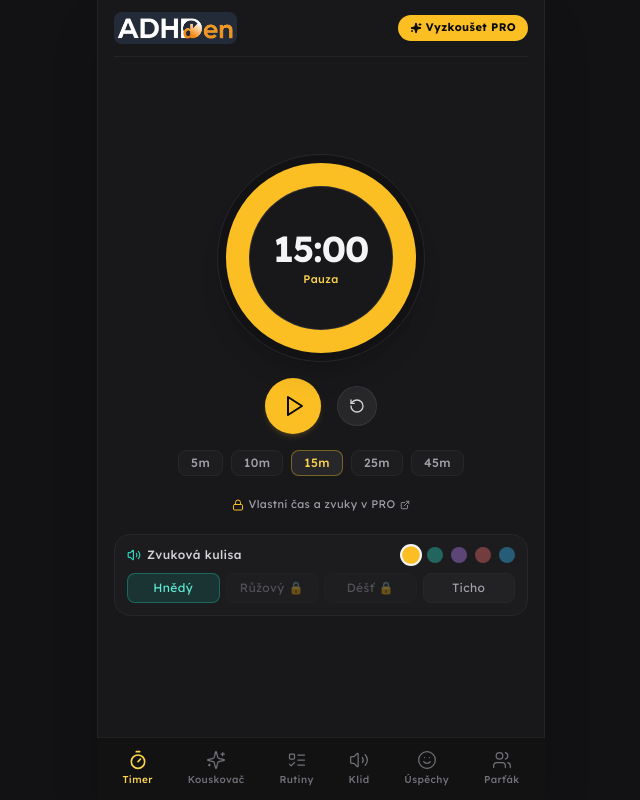
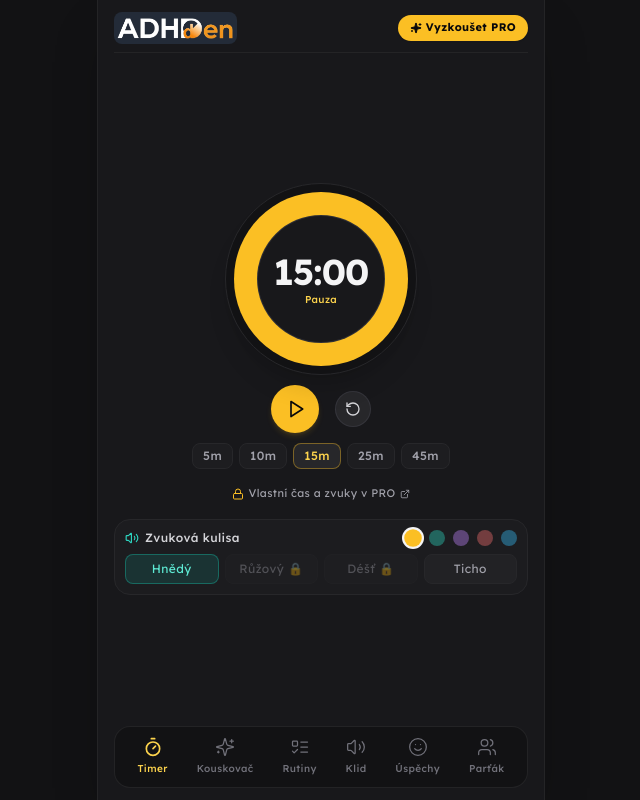
Before and after one commit to onlinejitka/ADHden, a Next.js app: page /app in a window 1280 px wide. Shown: the whole page, without its empty margins (319-959 px from the left). Built offline with nearby package versions, Linux system fonts and the light colour scheme.

Commit message:
Update page.tsx

```diff
--- a/app/app/page.tsx
+++ b/app/app/page.tsx
@@ -628,15 +628,15 @@ export default function ADHDApp() {
   };
 
   return (
-    <div className="w-full min-h-[100dvh] bg-[#121214] text-zinc-200 flex justify-center tracking-wide font-sans leading-relaxed">
+    <div className="w-full h-[100dvh] bg-[#121214] text-zinc-200 flex justify-center tracking-wide font-sans leading-relaxed overflow-hidden">
       {/* Hlavní kontejner aplikace */}
-      <div className="w-full max-w-md min-h-[100dvh] flex flex-col bg-[#18181b] border-x border-zinc-800/80 shadow-2xl relative pb-20 px-4 pt-3">
+      <div className="w-full max-w-md h-full flex flex-col justify-between bg-[#18181b] border-x border-zinc-800/80 shadow-2xl relative px-4 pt-3 pb-3 overflow-hidden">
         {/* Skryté přehrávače */}
         <audio ref={audioPlayerRef} className="hidden" />
         <audio ref={bodyDoublingAudioRef} className="hidden" />
 
         {/* HLAVIČKA APLIKACE */}
-        <header className="flex items-center justify-between pb-3 border-b border-zinc-800/80 flex-shrink-0">
+        <header className="flex items-center justify-between pb-2 border-b border-zinc-800/80 flex-shrink-0">
           <Link href="/" className="flex items-center group">
             <img
               src="/ADHden%20logo.jpg"
@@ -664,25 +664,25 @@ export default function ADHDApp() {
         </header>
 
         {/* HLAVNÍ OBSAH */}
-        <main className="flex-1 flex flex-col pt-2 pb-4">
+        <main className="flex-1 flex flex-col justify-center min-h-0 overflow-hidden py-1">
           {/* ========================================================= */}
-          {/* TAB 1: TIME TIMER (KOMPAKTNÍ & NATIVNÍ VZHLED) */}
+          {/* TAB 1: TIME TIMER (ČISTÝ VZHLED BEZ POSUVNÍKU) */}
           {/* ========================================================= */}
           {activeTab === "timer" && (
-            <div className="flex-1 flex flex-col items-center justify-center gap-3.5 sm:gap-4 my-auto">
+            <div className="flex flex-col items-center justify-center gap-2.5 my-auto">
               {/* Vizuální ciferník */}
-              <div className="relative w-48 h-48 sm:w-52 sm:h-52 rounded-full flex items-center justify-center p-2 bg-[#121214] border border-zinc-800 shadow-xl flex-shrink-0">
+              <div className="relative w-44 h-44 sm:w-48 sm:h-48 rounded-full flex items-center justify-center p-2 bg-[#121214] border border-zinc-800 shadow-xl flex-shrink-0">
                 <div
                   className="w-full h-full rounded-full transition-all duration-1000 ease-linear flex items-center justify-center relative overflow-hidden"
                   style={{
                     background: `conic-gradient(${timerColor} ${pieDegrees}deg, #27272a 0deg)`,
                   }}
                 >
-                  <div className="w-32 h-32 sm:w-36 sm:h-36 rounded-full bg-[#18181b] border border-zinc-700/60 flex flex-col items-center justify-center z-10 text-center px-2">
+                  <div className="w-28 h-28 sm:w-32 sm:h-32 rounded-full bg-[#18181b] border border-zinc-700/60 flex flex-col items-center justify-center z-10 text-center px-2">
                     <span className="text-3xl sm:text-4xl font-extrabold tracking-tight text-zinc-100">
                       {formatTime(secondsLeft)}
                     </span>
-                    <span className="text-[10px] sm:text-[11px] text-amber-300 font-medium mt-1 leading-tight">
+                    <span className="text-[10px] text-amber-300 font-medium mt-0.5 leading-tight">
                       {isTimerRunning ? "✨ Vnímej přítomnost" : "Pauza"}
                     </span>
                   </div>
@@ -693,24 +693,24 @@ export default function ADHDApp() {
               <div className="flex items-center gap-4 flex-shrink-0">
                 <button
                   onClick={toggleTimer}
-                  className="w-13 h-13 sm:w-14 sm:h-14 p-3.5 rounded-full bg-amber-400 hover:bg-amber-300 text-zinc-950 font-bold flex items-center justify-center transition active:scale-95 shadow-md shadow-amber-400/15"
+                  className="w-12 h-12 rounded-full bg-amber-400 hover:bg-amber-300 text-zinc-950 font-bold flex items-center justify-center transition active:scale-95 shadow-md shadow-amber-400/15"
                 >
                   {isTimerRunning ? (
-                    <Pause className="w-6 h-6" strokeWidth={2} />
+                    <Pause className="w-5 h-5" strokeWidth={2} />
                   ) : (
-                    <Play className="w-6 h-6 ml-0.5" strokeWidth={2} />
+                    <Play className="w-5 h-5 ml-0.5" strokeWidth={2} />
                   )}
                 </button>
                 <button
                   onClick={() => resetTimer()}
-                  className="w-10 h-10 rounded-full bg-zinc-800 hover:bg-zinc-700 text-zinc-300 flex items-center justify-center active:scale-95 transition border border-zinc-700/60"
+                  className="w-9 h-9 rounded-full bg-zinc-800 hover:bg-zinc-700 text-zinc-300 flex items-center justify-center active:scale-95 transition border border-zinc-700/60"
                 >
                   <RotateCcw className="w-4 h-4" strokeWidth={2} />
                 </button>
               </div>
 
               {/* Rychlé předvolby */}
-              <div className="flex gap-1.5 sm:gap-2 flex-shrink-0">
+              <div className="flex gap-1.5 flex-shrink-0">
                 {[5, 10, 15, 25, 45].map((mins) => (
                   <button
                     key={mins}
@@ -718,7 +718,7 @@ export default function ADHDApp() {
                       setTimerMinutes(mins);
                       resetTimer(mins);
                     }}
-                    className={`px-3 py-1 rounded-lg text-xs font-medium transition ${
+                    className={`px-2.5 py-1 rounded-lg text-xs font-medium transition ${
                       timerMinutes === mins
                         ? "bg-zinc-800 text-amber-300 border border-amber-400/40"
                         : "bg-zinc-800/40 text-zinc-400 border border-zinc-800 hover:bg-zinc-800"
@@ -732,7 +732,7 @@ export default function ADHDApp() {
               {/* Vlastní čas */}
               <div className="flex-shrink-0">
                 {isPro ? (
-                  <div className="flex items-center gap-2 bg-zinc-800/40 border border-zinc-800 rounded-xl px-3 py-1">
+                  <div className="flex items-center gap-2 bg-zinc-800/40 border border-zinc-800 rounded-xl px-3 py-0.5">
                     <span className="text-xs text-amber-300 font-medium whitespace-nowrap">
                       ★ Vlastní (min):
                     </span>
@@ -743,7 +743,7 @@ export default function ADHDApp() {
                       value={customTimeMinutes}
                       onChange={(e) => setCustomTimeMinutes(e.target.value)}
                       placeholder="8"
-                      className="w-12 bg-[#121214] border border-zinc-700 rounded px-2 py-0.5 text-xs text-amber-300 text-center focus:outline-none"
+                      className="w-12 bg-[#121214] border border-zinc-700 rounded px-1.5 py-0.5 text-xs text-amber-300 text-center focus:outline-none"
                     />
                     <button
                       onClick={setCustomMinutesHandler}
@@ -754,7 +754,7 @@ export default function ADHDApp() {
                     </button>
                   </div>
                 ) : (
-                  <div className="text-center">
+                  <div className="text-center py-0.5">
                     <a
                       href={stripeProUrl}
                       target="_blank"
@@ -770,7 +770,7 @@ export default function ADHDApp() {
               </div>
 
               {/* Zvuková kulisa & Barvy */}
-              <div className="w-full bg-zinc-800/30 border border-zinc-800 rounded-2xl p-3 space-y-2.5 flex-shrink-0">
+              <div className="w-full bg-zinc-800/30 border border-zinc-800 rounded-2xl p-2.5 space-y-2 flex-shrink-0">
                 <div className="flex items-center justify-between text-xs font-medium text-zinc-300">
                   <span className="flex items-center gap-1.5">
                     <Volume2 className="w-3.5 h-3.5 text-teal-400" /> Zvuková kulisa
@@ -853,26 +853,23 @@ export default function ADHDApp() {
           {/* TAB 2: KOUSKOVAČ ÚKOLŮ */}
           {/* ========================================================= */}
           {activeTab === "kouskovac" && (
-            <div className="space-y-4 py-1">
+            <div className="h-full overflow-y-auto no-scrollbar space-y-3 py-1">
               <div className="bg-zinc-800/30 border border-zinc-800 rounded-2xl p-4 space-y-3">
                 <h2 className="text-sm font-semibold text-purple-300 flex items-center gap-2">
                   <Sparkles className="w-4 h-4 text-purple-400" />
                   Kouskovač velkých úkolů
                 </h2>
-                <p className="text-xs text-zinc-400 leading-relaxed">
-                  Rozpad velkého úkolu na malé zvládnutelné kroky bez paralýzy.
-                </p>
 
                 <textarea
                   value={rawTask}
                   onChange={(e) => setRawTask(e.target.value)}
                   placeholder="Napište úkol (např. Uklidit pracovní stůl)..."
-                  rows={3}
-                  className="w-full bg-[#121214] border border-zinc-700/80 rounded-xl p-3 text-xs text-zinc-100 placeholder-zinc-500 focus:outline-none focus:border-purple-400 resize-none"
+                  rows={2}
+                  className="w-full bg-[#121214] border border-zinc-700/80 rounded-xl p-2.5 text-xs text-zinc-100 placeholder-zinc-500 focus:outline-none focus:border-purple-400 resize-none"
                 />
 
                 {errorMessage && (
-                  <div className="p-2.5 bg-rose-500/10 border border-rose-500/20 rounded-xl text-xs text-rose-300">
+                  <div className="p-2 bg-rose-500/10 border border-rose-500/20 rounded-xl text-xs text-rose-300">
                     {errorMessage}
                   </div>
                 )}
@@ -883,7 +880,7 @@ export default function ADHDApp() {
                     <select
                       value={customStepCount}
                       onChange={(e) => setCustomStepCount(Number(e.target.value))}
-                      className="bg-[#121214] border border-zinc-700 rounded-lg px-2.5 py-1 text-xs text-purple-300"
+                      className="bg-[#121214] border border-zinc-700 rounded-lg px-2 py-1 text-xs text-purple-300"
                     >
                       <option value={3}>3 kroky</option>
                       <option value={5}>5 kroků</option>
@@ -893,7 +890,7 @@ export default function ADHDApp() {
                   <button
                     onClick={() => handleBreakdown(customStepCount)}
                     disabled={isLoadingSteps || !rawTask.trim()}
-                    className="bg-purple-400 hover:bg-purple-300 disabled:opacity-40 text-zinc-950 font-bold px-4 py-2 rounded-xl text-xs transition"
+                    className="bg-purple-400 hover:bg-purple-300 disabled:opacity-40 text-zinc-950 font-bold px-3.5 py-1.5 rounded-xl text-xs transition"
                   >
                     {isLoadingSteps ? "Rozkládám..." : "Rozkouskovat"}
                   </button>
@@ -932,14 +929,14 @@ export default function ADHDApp() {
           {/* TAB 3: RUTINY */}
           {/* ========================================================= */}
           {activeTab === "rutiny" && (
-            <div className="space-y-3.5 py-1">
+            <div className="h-full overflow-y-auto no-scrollbar space-y-3 py-1">
               <div className="flex bg-zinc-800/60 p-1 rounded-xl border border-zinc-800">
                 <button
                   onClick={() => {
                     setRoutineAudience("adults");
                     setActiveSectionId("ad-morning");
                   }}
-                  className={`flex-1 py-2 text-xs font-medium rounded-lg transition ${
+                  className={`flex-1 py-1.5 text-xs font-medium rounded-lg transition ${
                     routineAudience === "adults" ? "bg-zinc-700 text-amber-300" : "text-zinc-400"
                   }`}
                 >
@@ -950,11 +947,11 @@ export default function ADHDApp() {
                     setRoutineAudience("kids");
                     setActiveSectionId("kd-morning");
                   }}
-                  className={`flex-1 py-2 text-xs font-medium rounded-lg transition ${
+                  className={`flex-1 py-1.5 text-xs font-medium rounded-lg transition ${
                     routineAudience === "kids" ? "bg-zinc-700 text-teal-300" : "text-zinc-400"
                   }`}
                 >
-                  Pro děti (s ikonami)
+                  Pro děti
                 </button>
               </div>
 
@@ -966,11 +963,11 @@ export default function ADHDApp() {
                     className={`p-2.5 rounded-xl text-xs font-medium flex items-center gap-2 transition border ${
                       activeSectionId === sec.id
                         ? "bg-zinc-800 text-amber-300 border-amber-400/40"
-                        : "bg-zinc-800/30 text-zinc-400 border-zinc-800 hover:bg-zinc-800/60"
+                        : "bg-zinc-800/30 text-zinc-400 border-zinc-800"
                     }`}
                   >
                     <span className="text-sm">{sec.icon}</span>
-                    <span className="truncate">{sec.name}</span>
+                    <span className="truncate text-xs">{sec.name}</span>
                   </button>
                 ))}
               </div>
@@ -980,7 +977,7 @@ export default function ADHDApp() {
                   <div
                     key={item.id}
                     onClick={() => toggleRoutineItem(item.id)}
-                    className={`p-3.5 rounded-xl border transition-all cursor-pointer flex items-center justify-between ${
+                    className={`p-3 rounded-xl border transition cursor-pointer flex items-center justify-between ${
                       item.done
                         ? "bg-teal-950/20 border-teal-500/30 text-teal-300"
                         : "bg-zinc-800/40 border-zinc-800 text-zinc-200"
@@ -1009,7 +1006,7 @@ export default function ADHDApp() {
                       value={newRoutineText}
                       onChange={(e) => setNewRoutineText(e.target.value)}
                       placeholder="Přidat vlastní krok..."
-                      className="flex-1 bg-[#121214] border border-zinc-700/80 rounded-xl px-3 py-1.5 text-xs text-zinc-100"
+                      className="flex-1 bg-[#121214] border border-zinc-700 rounded-xl px-3 py-1.5 text-xs text-zinc-100"
                     />
                     <button
                       onClick={addCustomRoutineItem}
@@ -1032,14 +1029,7 @@ export default function ADHDApp() {
           {/* TAB 4: KLIDOVÁ ZÓNA */}
           {/* ========================================================= */}
           {activeTab === "klid" && (
-            <div className="space-y-3.5 py-1">
-              <div className="bg-zinc-800/30 border border-zinc-800 rounded-2xl p-3.5 space-y-1">
-                <h2 className="text-sm font-semibold text-teal-300 flex items-center gap-2">
-                  <Volume2 className="w-4 h-4 text-teal-400" /> Zklidnění & Senzorické zvuky
-                </h2>
-                <p className="text-xs text-zinc-400">Monotónní zvuky pro úlevu od přetížení smyslů.</p>
-              </div>
-
+            <div className="h-full overflow-y-auto no-scrollbar space-y-3 py-1">
               <div className="space-y-2">
                 {officialAudios.map((audio) => {
                   const isPlaying = activeAudioId === audio.id;
@@ -1047,11 +1037,11 @@ export default function ADHDApp() {
                     <div key={audio.id} className="p-3 bg-zinc-800/40 border border-zinc-800 rounded-xl flex items-center justify-between">
                       <div>
                         <div className="text-xs font-medium text-zinc-200">{audio.name}</div>
-                        <div className="text-[10px] text-teal-400/80 mt-0.5">{audio.desc}</div>
+                        <div className="text-[10px] text-teal-400/80">{audio.desc}</div>
                       </div>
                       <button
                         onClick={() => playAudioTrack(audio.id, audio.type, (audio as any).url)}
-                        className={`px-3 py-1.5 font-semibold rounded-lg text-xs flex items-center gap-1 transition ${
+                        className={`px-3 py-1 font-semibold rounded-lg text-xs flex items-center gap-1 transition ${
                           isPlaying ? "bg-teal-400 text-zinc-950" : "bg-zinc-700 text-zinc-200"
                         }`}
                       >
@@ -1106,9 +1096,9 @@ export default function ADHDApp() {
                   setActiveAudioId(null);
                   cancelKlidTimer();
                 }}
-                className="w-full py-2 bg-rose-500/10 hover:bg-rose-500/20 text-rose-300 border border-rose-500/20 rounded-xl text-xs font-medium flex items-center justify-center gap-1.5"
+                className="w-full py-2 bg-rose-500/10 hover:bg-rose-500/20 text-rose-300 border border-rose-500/20 rounded-xl text-xs font-medium flex items-center justify-center gap-2"
               >
-                <VolumeX className="w-3.5 h-3.5" /> Zastavit přehrávání
+                <VolumeX className="w-4 h-4" /> Zastavit přehrávání
               </button>
             </div>
           )}
@@ -1117,16 +1107,7 @@ export default function ADHDApp() {
           {/* TAB 5: DNEŠNÍ ÚSPĚCHY */}
           {/* ========================================================= */}
           {activeTab === "uspechy" && (
-            <div className="space-y-4 py-1">
-              <div className="bg-zinc-800/30 border border-zinc-800 rounded-2xl p-4 space-y-1">
-                <h2 className="text-sm font-semibold text-amber-300 flex items-center gap-2">
-                  <Heart className="w-4 h-4 text-amber-400" /> Dnešní laskavost k sobě
-                </h2>
-                <p className="text-xs text-zinc-400">
-                  Žádný tlak na výkon. Zaznamenejte si i ty nejmenší kroky, které jste dnes zvládli.
-                </p>
-              </div>
-
+            <div className="h-full overflow-y-auto no-scrollbar space-y-3 py-1">
               <div className="grid grid-cols-2 gap-2.5">
                 {[
                   { key: "water", label: "Dostatek vody", icon: "💧" },
@@ -1139,7 +1120,7 @@ export default function ADHDApp() {
                     <button
                       key={item.key}
                       onClick={() => toggleWin(item.key as keyof typeof wins)}
-                      className={`p-3.5 rounded-xl border flex flex-col items-center justify-center gap-2 transition active:scale-95 ${
+                      className={`p-3.5 rounded-2xl border flex flex-col items-center justify-center gap-2 transition active:scale-95 ${
                         isChecked
                           ? "bg-amber-400/10 border-amber-400/40 text-amber-300"
                           : "bg-zinc-800/30 border-zinc-800 text-zinc-400 hover:bg-zinc-800/60"
@@ -1159,7 +1140,7 @@ export default function ADHDApp() {
           {/* TAB 6: BODY DOUBLING */}
           {/* ========================================================= */}
           {activeTab === "bodydoubling" && (
-            <div className="space-y-3.5 py-1">
+            <div className="h-full overflow-y-auto no-scrollbar space-y-3 py-1">
               {activeSession ? (
                 <div className="bg-zinc-800/50 border border-teal-500/30 rounded-2xl p-4 text-center flex flex-col items-center space-y-4">
                   <div className="text-xs text-teal-300 font-semibold tracking-wider uppercase">
@@ -1190,7 +1171,7 @@ export default function ADHDApp() {
 
                   <p className="text-xs text-zinc-300 max-w-xs">{activeSession.desc}</p>
 
-                  <div className="flex items-center gap-2">
+                  <div className="flex items-center gap-2.5">
                     {activeSession.mediaUrl && activeSession.type === "audio" && (
                       <button
                         onClick={toggleSessionAudio}
@@ -1200,14 +1181,14 @@ export default function ADHDApp() {
                             : "bg-zinc-700 text-zinc-200"
                         }`}
                       >
-                        {isSessionAudioMuted ? <VolumeX className="w-3.5 h-3.5 text-amber-300" /> : <Volume2 className="w-3.5 h-3.5 text-teal-300" />}
+                        {isSessionAudioMuted ? <VolumeX className="w-4 h-4 text-amber-300" /> : <Volume2 className="w-4 h-4 text-teal-300" />}
                         {isSessionAudioMuted ? "Zapnout" : "Ztlumit"}
                       </button>
                     )}
 
                     <button
                       onClick={endSession}
-                      className="px-4 py-1.5 bg-zinc-700 hover:bg-zinc-600 rounded-xl text-xs text-zinc-300 font-medium"
+                      className="px-4 py-1.5 bg-zinc-700 hover:bg-zinc-600 rounded-xl text-xs text-zinc-300 font-medium transition"
                     >
                       Ukončit
                     </button>
@@ -1224,12 +1205,12 @@ export default function ADHDApp() {
                         <div className="flex items-center gap-2">
                           <span className="text-xs font-semibold text-zinc-200">{item.title}</span>
                           {item.type === "audio" && (
-                            <span className="bg-teal-500/10 text-teal-300 border border-teal-500/20 text-[9px] px-1.5 py-0.2 rounded font-medium">
+                            <span className="bg-teal-500/10 text-teal-300 border border-teal-500/20 text-[10px] px-1.5 py-0.2 rounded font-medium">
                               Audio
                             </span>
                           )}
                         </div>
-                        <div className="text-[10px] text-zinc-400">{item.desc}</div>
+                        <div className="text-[11px] text-zinc-400">{item.desc}</div>
                       </div>
                       <button
                         disabled={!item.free && !isPro}
@@ -1251,11 +1232,11 @@ export default function ADHDApp() {
           )}
         </main>
 
-        {/* SPODNÍ NAVIGAČNÍ PANEL (VŽDY PEVNĚ DOLE A 100% VIDITELNÝ) */}
-        <nav className="fixed bottom-0 left-0 right-0 max-w-md mx-auto bg-[#121214]/95 backdrop-blur-md border-t border-zinc-800/80 px-2 py-2 flex justify-around items-center z-50">
+        {/* SPODNÍ NAVIGAČNÍ PANEL (Vždy přirozeně ukotven uvnitř kontejneru) */}
+        <nav className="flex-shrink-0 bg-[#121214] border border-zinc-800/80 rounded-2xl px-2 py-1.5 flex justify-around items-center z-50">
           <button
             onClick={() => setActiveTab("timer")}
-            className={`flex flex-col items-center gap-0.5 py-1 px-2.5 rounded-lg transition ${
+            className={`flex flex-col items-center gap-1 py-1 px-2.5 rounded-lg transition ${
               activeTab === "timer" ? "text-amber-300" : "text-zinc-500 hover:text-zinc-400"
             }`}
           >
@@ -1265,7 +1246,7 @@ export default function ADHDApp() {
 
           <button
             onClick={() => setActiveTab("kouskovac")}
-            className={`flex flex-col items-center gap-0.5 py-1 px-2.5 rounded-lg transition ${
+            className={`flex flex-col items-center gap-1 py-1 px-2.5 rounded-lg transition ${
               activeTab === "kouskovac" ? "text-purple-300" : "text-zinc-500 hover:text-zinc-400"
             }`}
           >
@@ -1275,7 +1256,7 @@ export default function ADHDApp() {
 
           <button
             onClick={() => setActiveTab("rutiny")}
-            className={`flex flex-col items-center gap-0.5 py-1 px-2.5 rounded-lg transition ${
+            className={`flex flex-col items-center gap-1 py-1 px-2.5 rounded-lg transition ${
               activeTab === "rutiny" ? "text-amber-300" : "text-zinc-500 hover:text-zinc-400"
             }`}
           >
@@ -1285,7 +1266,7 @@ export default function ADHDApp() {
 
           <button
             onClick={() => setActiveTab("klid")}
-            className={`flex flex-col items-center gap-0.5 py-1 px-2.5 rounded-lg transition ${
+            className={`flex flex-col items-center gap-1 py-1 px-2.5 rounded-lg transition ${
               activeTab === "klid" ? "text-teal-300" : "text-zinc-500 hover:text-zinc-400"
             }`}
           >
@@ -1295,7 +1276,7 @@ export default function ADHDApp() {
 
           <button
             onClick={() => setActiveTab("uspechy")}
-            className={`flex flex-col items-center gap-0.5 py-1 px-2.5 rounded-lg transition ${
+            className={`flex flex-col items-center gap-1 py-1 px-2.5 rounded-lg transition ${
               activeTab === "uspechy" ? "text-amber-300" : "text-zinc-500 hover:text-zinc-400"
             }`}
           >
@@ -1305,7 +1286,7 @@ export default function ADHDApp() {
 
           <button
             onClick={() => setActiveTab("bodydoubling")}
-            className={`flex flex-col items-center gap-0.5 py-1 px-2.5 rounded-lg transition ${
+            className={`flex flex-col items-center gap-1 py-1 px-2.5 rounded-lg transition ${
               activeTab === "bodydoubling" ? "text-teal-300" : "text-zinc-500 hover:text-zinc-400"
             }`}
           >
```
